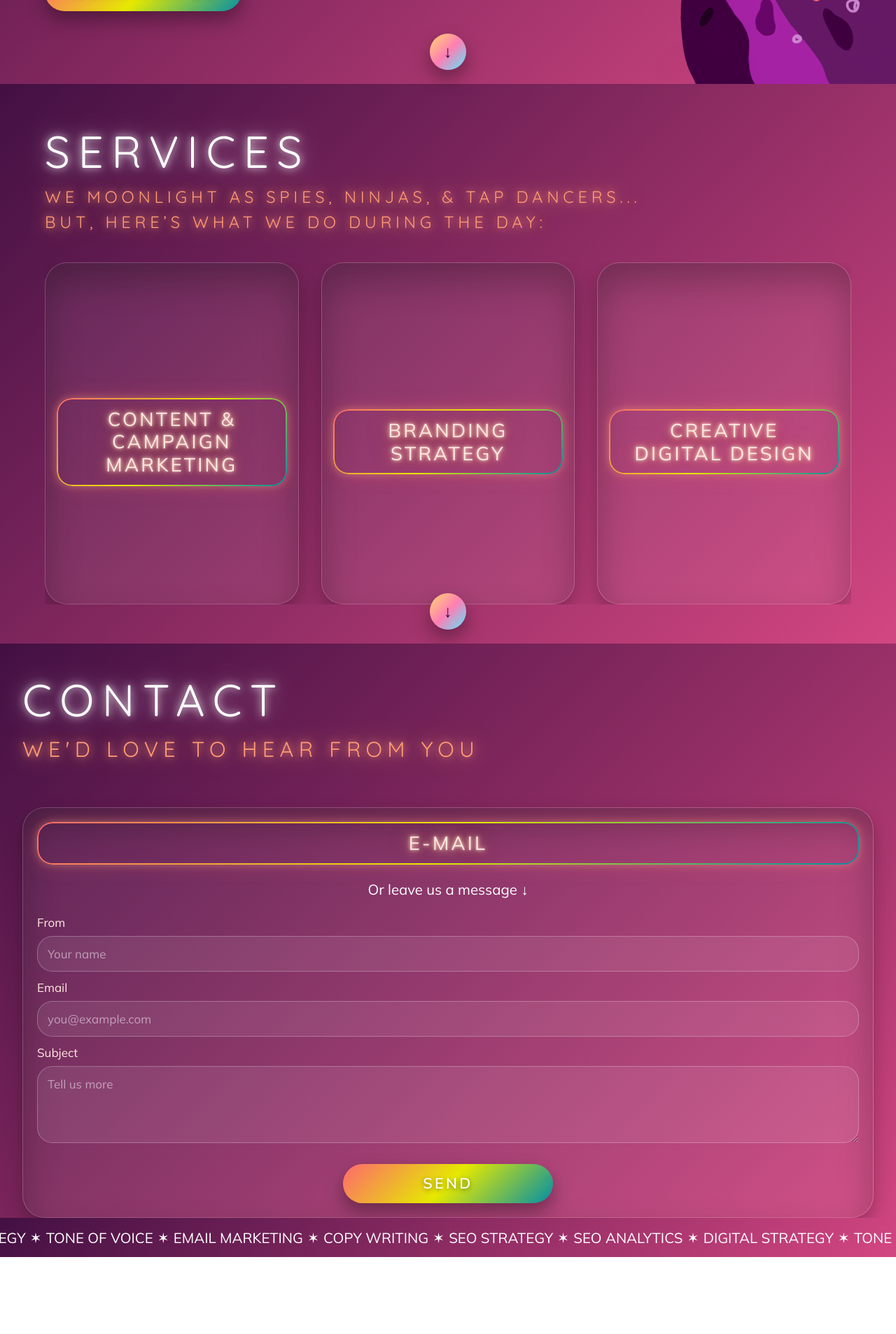
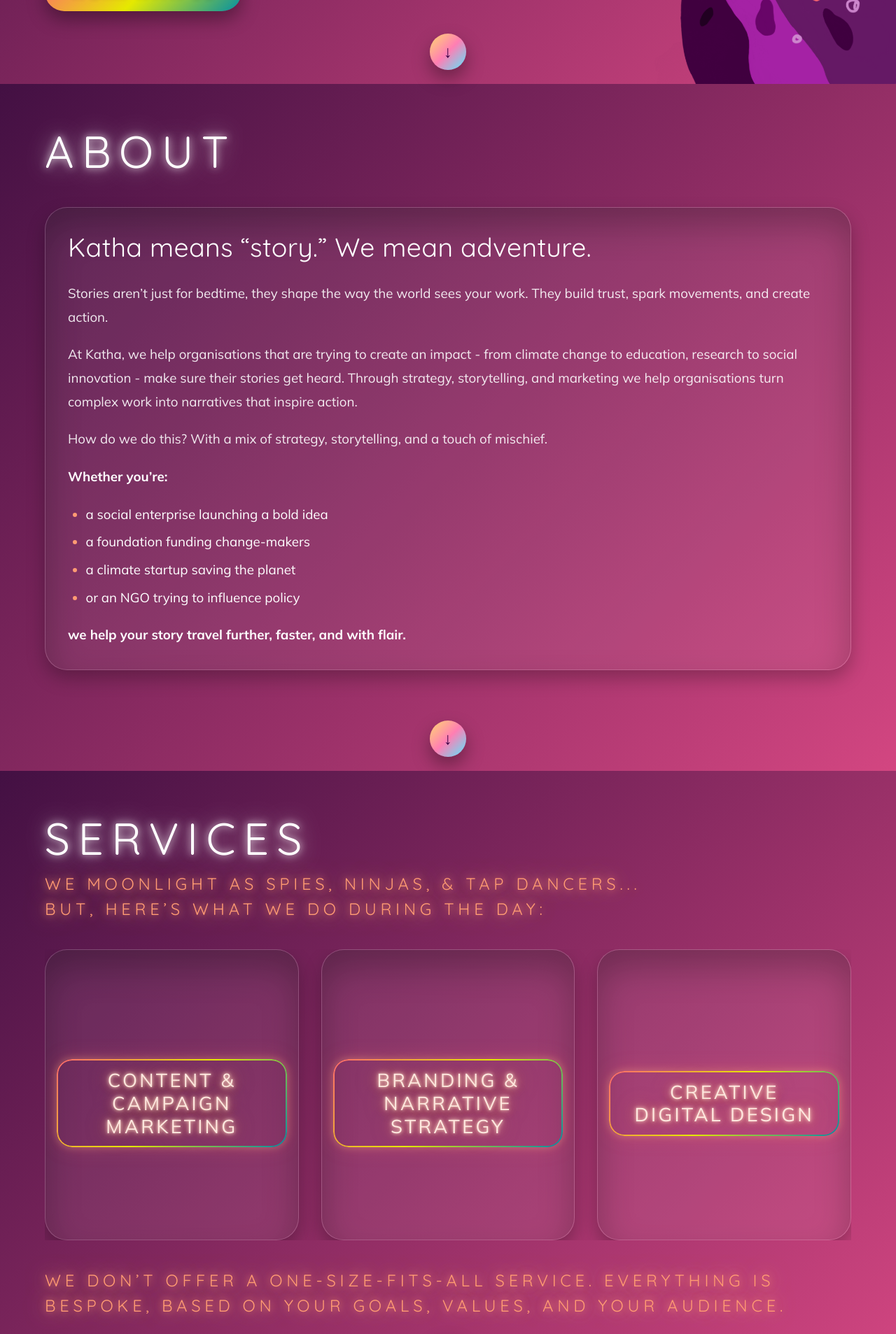
Before and after one commit to KrishnaKumarHariprasannan/katha-marketing-site, a Next.js app: page / in a window 1280 px wide. Shown: the part 680-2587 px from the top of the page at 70% size. Before the commit the page ends 2477 px from the top, so only its background shows below. Built offline with nearby package versions, Linux system fonts and the light colour scheme.

Commit message:
Add about section and modify services content

```diff
--- a/app/globals.css
+++ b/app/globals.css
@@ -297,6 +297,87 @@ body {
   flex-direction: column; /* enable child to size to remaining space */
 }
 
+#about.services {
+  justify-content: flex-start;
+}
+
+.about .services__header {
+  max-width: 46rem;
+}
+
+.about__content {
+  width: 100%;
+  margin-top: var(--space-xl);
+}
+
+.about__card {
+  background: rgba(255, 255, 255, 0.07);
+  border: 1px solid rgba(255, 255, 255, 0.15);
+  border-radius: var(--radius-card);
+  padding: var(--space-lg);
+  display: flex;
+  flex-direction: column;
+  justify-content: space-between;
+  min-height: auto;
+  box-shadow: var(--shadow-card-inset), var(--shadow-card);
+  margin-bottom: calc(var(--banner-height) + var(--space-xl));
+}
+
+
+.about__flow {
+  display: grid;
+  gap: var(--space-md);
+}
+
+.about__lead {
+  margin: 0;
+  font-size: clamp(1.6rem, 3vw, 2.2rem);
+  line-height: 1.3;
+  font-family: var(--font-quicksand), system-ui, sans-serif;
+  color: var(--color-text-primary);
+  letter-spacing: 0.01em;
+}
+
+.about__body {
+  display: grid;
+  gap: var(--space-md);
+  font-size: 1.1rem;
+  line-height: 1.8;
+  color: var(--text-dim);
+  font-family: var(--font-mulish), system-ui, sans-serif;
+}
+
+.about__body p {
+  margin: 0;
+}
+
+.about__list-intro {
+  color: var(--color-text-primary);
+  font-weight: 700;
+  margin-top: var(--space-sm);
+}
+
+.about__list {
+  margin: 0;
+  padding-left: 1.5rem;
+  list-style: disc;
+  list-style-position: outside;
+  display: grid;
+  gap: var(--space-xs);
+  color: var(--color-text-primary);
+}
+
+.about__list li::marker {
+  color: var(--color-accent-orange-1);
+}
+
+.about__closing {
+  margin-top: var(--space-sm);
+  font-size: 1.1rem;
+  font-weight: 700;
+  color: var(--color-text-primary);
+}
+
 /* Contact section specific tightening to fit viewport comfortably */
 #contact.services {
   padding: var(--space-lg) var(--space-lg) var(--banner-height);
@@ -346,6 +427,10 @@ body {
   color: var(--color-accent-orange-1);
   text-shadow: 0 0 12px var(--color-accent-orange-1),
     0 0 32px var(--color-accent-orange-1);
+}
+
+.services__footer-note {
+  margin-top: var(--space-xl);
 }
 
 
@@ -651,6 +736,8 @@ body {
   .hero__content { margin-top: 32px; }
   .hero__actions { margin-top: var(--space-lg); }
   .hero__title { font-size: clamp(3.2rem, 5.5vw, 4.8rem); }
+  .about__content { margin-top: var(--space-lg); }
+  .about__card { margin-bottom: calc(var(--banner-height) + var(--space-lg)); }
   .services { padding: var(--space-2xl) var(--space-3xl) var(--banner-height); }
   .service-card { min-height: clamp(360px, 52vh, 460px); }
   .service-card--flip .service-card__inner { padding: 24px; }
@@ -718,6 +805,18 @@ body {
   .services__grid { display: none !important; }
 
   .service-card { min-height: 360px; }
+  .about__content { margin-top: var(--space-lg); }
+  .about__card {
+    padding: var(--space-lg);
+    margin-bottom: 0;
+  }
+  .about__flow { gap: var(--space-md); }
+  .about__lead { font-size: 1.5rem; }
+  .about__body {
+    font-size: 1rem;
+    line-height: 1.65;
+  }
+  .about__closing { font-size: 1.05rem; }
   /* Hide overlay next buttons on mobile */
   .section-next { display: none; }
 
--- a/app/page.tsx
+++ b/app/page.tsx
@@ -5,6 +5,7 @@ import { useEffect, useRef, useState } from "react";
 
 export default function Home() {
   const heroRef = useRef<HTMLElement | null>(null);
+  const aboutRef = useRef<HTMLElement | null>(null);
   const servicesRef = useRef<HTMLElement | null>(null);
   const contactRef = useRef<HTMLElement | null>(null);
   const contactFromRef = useRef<HTMLInputElement | null>(null);
@@ -45,17 +46,17 @@ export default function Home() {
     {
       title: "Content & Campaign Marketing",
       detail:
-        "At Katha, we don't just write words, we spark stories. High-quality content is the lifeblood of your brand's identity, it communicates your unique message to audiences, both loyal and new. Be it a copy for your website, a blog, or even a message you're shouting from every rooftop in town, we will help you figure out what you want to say and, just as importantly, how to say it.",
+        "Turning your spreadsheets into words that spark stories. We transform complex programmes into narratives that funders, policymakers, and communities resonate with. Be it a copy for your website, a case study, or even a message you're shouting from every rooftop in town, we will help you figure out what you want to say and, just as importantly, how to say it.",
     },
     {
-      title: "Branding Strategy",
+      title: "Branding & Narrative Strategy",
       detail:
-        "Your business has a story, your brand makes it unforgettable. Our branding strategy blends bold creativity with smart, data-driven decisions to help your business claim its space in the world. So if you're evolving, expanding, merging, or just a bit confused about your brand… let's talk and find something that works for you.",
+        "Your organisation has a story, your brand makes it unforgettable. Our branding strategy blends bold creativity with smart, data-driven decisions to help your brand claim its space in the world. So if you're evolving, expanding, merging, or just a bit confused about your brand… let's talk and find something that works for you.",
     },
     {
       title: "Creative Digital Design",
       detail:
-        "If your brand feels like it needs a shot of espresso and a pep talk, you're in the right place. From wild ideas to polished execution, we take your brand from 'fine' to 'holy wow.' From engaging newsletters to simple cohesive decks, we have it covered.\nCreative? Absolutely. Strategic? Always.",
+        "Great stories deserve beautiful execution. We design digital experiences and visual assets that bring your narrative to life across platforms. If your brand feels like it needs a shot of espresso and a pep talk, you're in the right place. Our approach combines design thinking with storytelling, ensuring that every visual element supports the larger narrative. From engaging newsletters to simple cohesive decks, we have it covered.",
     },
   ];
 
@@ -75,6 +76,8 @@ export default function Home() {
             <span className="hero__logo-text">KATHA</span>
           </div>
           <nav className="hero__menu">
+            <a href="#about">About</a>
+            <span className="hero__menu-separator">|</span>
             <a href="#services">Services</a>
             <span className="hero__menu-separator">|</span>
             <a href="#contact">Contact</a>
@@ -102,6 +105,13 @@ export default function Home() {
             >
               ×
             </button>
+            <a
+              role="menuitem"
+              href="#about"
+              onClick={() => setMenuOpen(false)}
+            >
+              About
+            </a>
             <a
               role="menuitem"
               href="#services"
@@ -179,10 +189,10 @@ export default function Home() {
       </section>
       {/* Jump to Services overlay button */}
       <button
-        aria-label="Continue to Services"
+        aria-label="Continue to About"
         className="section-next"
         onClick={() => {
-          servicesRef.current?.scrollIntoView({
+          aboutRef.current?.scrollIntoView({
             behavior: "smooth",
             block: "start",
           });
@@ -190,6 +200,63 @@ export default function Home() {
       >
         ↓
       </button>
+
+      <section id="about" className="services about" ref={aboutRef}>
+        <header className="services__header">
+          <h2 className="services__title">About</h2>
+        </header>
+
+        <div className="about__content">
+          <article className="about__card">
+            <h3 className="about__lead">
+              Katha means “story.” We mean adventure.
+            </h3>
+            <br />
+
+            <div className="about__body">
+              <p>
+                Stories aren’t just for bedtime, they shape the way the world
+                sees your work. They build trust, spark movements, and create
+                action.
+              </p>
+              <p>
+                At Katha, we help organisations that are trying to create an
+                impact - from climate change to education, research to social
+                innovation - make sure their stories get heard. Through
+                strategy, storytelling, and marketing we help organisations
+                turn complex work into narratives that inspire action.
+              </p>
+              <p>
+                How do we do this? With a mix of strategy, storytelling, and a
+                touch of mischief.
+              </p>
+              <p className="about__list-intro">Whether you’re:</p>
+              <ul className="about__list">
+                <li>a social enterprise launching a bold idea</li>
+                <li>a foundation funding change-makers</li>
+                <li>a climate startup saving the planet</li>
+                <li>or an NGO trying to influence policy</li>
+              </ul>
+              <p className="about__list-intro">
+                we help your story travel further, faster, and with flair.
+              </p>
+            </div>
+          </article>
+        </div>
+
+        <button
+          aria-label="Continue to Services"
+          className="section-next"
+          onClick={() => {
+            servicesRef.current?.scrollIntoView({
+              behavior: "smooth",
+              block: "start",
+            });
+          }}
+        >
+          ↓
+        </button>
+      </section>
 
       <section id="services" className="services" ref={servicesRef}>
         <header className="services__header">
@@ -258,6 +325,11 @@ export default function Home() {
             </div>
           </div>
         )}
+
+        <p className="services__subtitle services__footer-note">
+          We don’t offer a one-size-fits-all service. Everything is bespoke,
+          based on your goals, values, and your audience.
+        </p>
 
         {/* Jump to Contact overlay button */}
         <button
```
